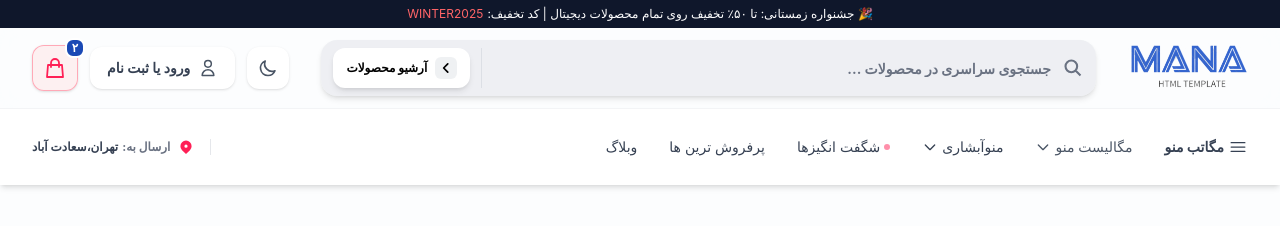
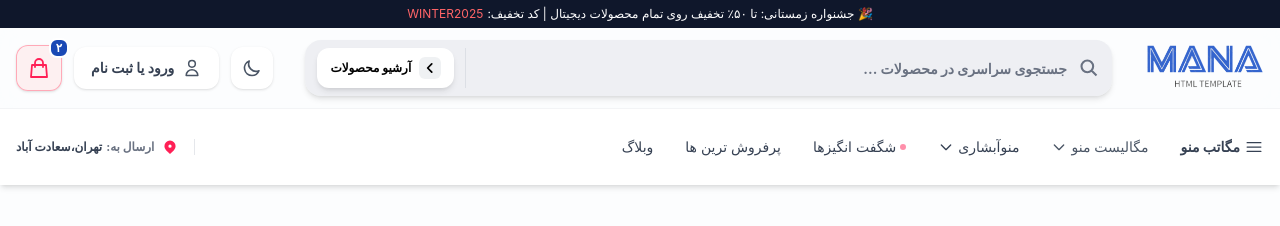
Before and after one commit to vahidr1996/vanilla-js-ecommerce, a website built with Vite: page index.html in a window 1280 px wide. Built offline with nearby package versions, Linux system fonts and the light colour scheme.

Commit message:
style: adjust wrapper padding to match design specs

```diff
--- a/src/assets/css/style.css
+++ b/src/assets/css/style.css
@@ -11,5 +11,5 @@
 }
 
 @utility wrapper {
-  @apply max-w-[1440px] mx-auto px-4 sm:px-6 lg:px-8;
+  @apply max-w-[1440px] mx-auto px-2 sm:px-3 lg:px-4;
 }
```
